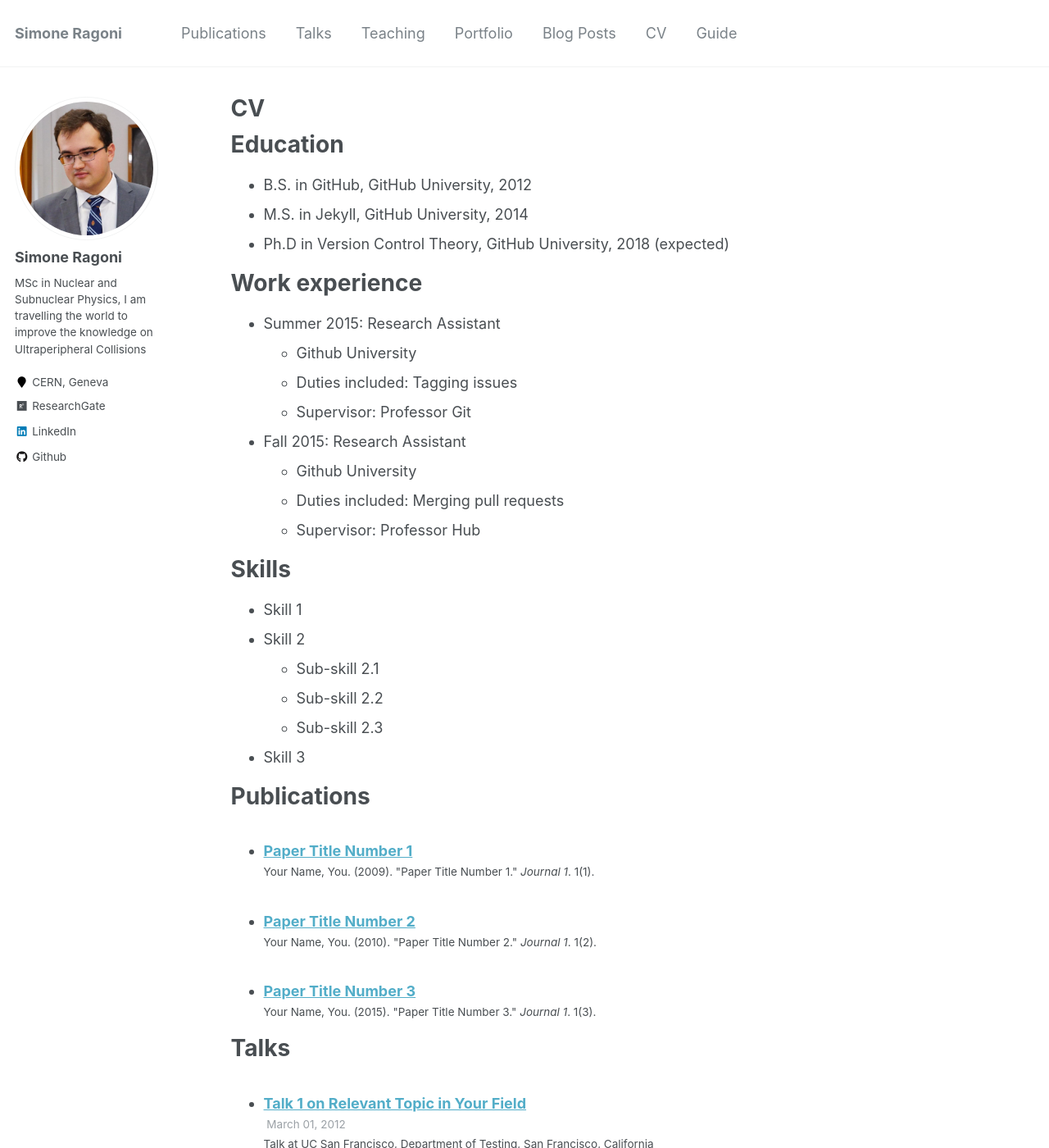
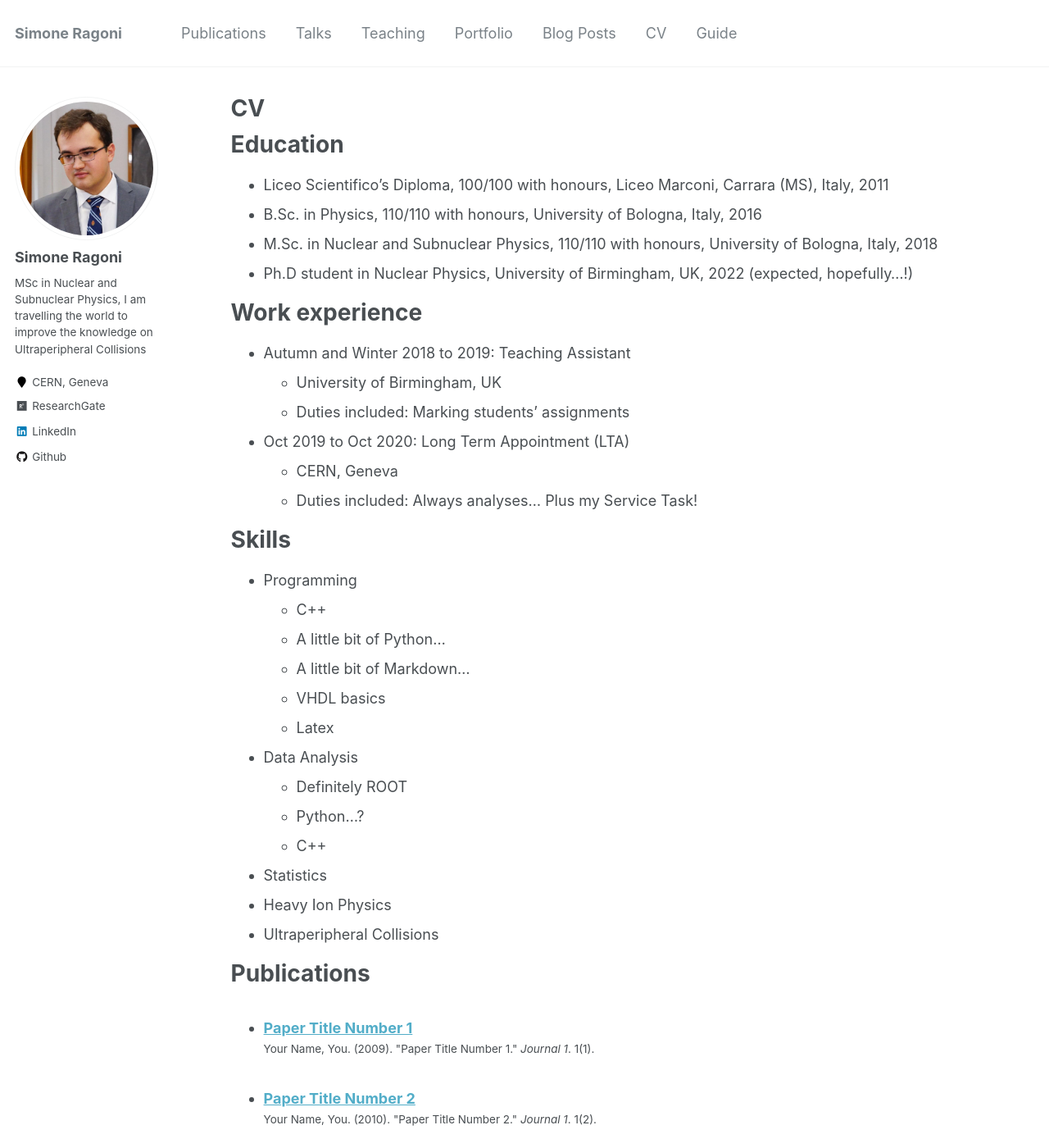
Before and after one commit to mdarabiamin/siragoni.github.io, a Jekyll site: the page built from _pages/cv.md, in a window 1280 px wide and 1400 px high. Shown: the whole window at 82% size. Built offline with Jekyll 4.4.1, drawn with Linux system fonts in a browser that asks for light colours; some of the changed text lies outside the part shown.

Commit message:
My CV in brief...

```diff
--- a/_pages/cv.md
+++ b/_pages/cv.md
@@ -11,30 +11,36 @@ redirect_from:
 
 Education
 ======
-* B.S. in GitHub, GitHub University, 2012
-* M.S. in Jekyll, GitHub University, 2014
-* Ph.D in Version Control Theory, GitHub University, 2018 (expected)
+* Liceo Scientifico's Diploma, 100/100 with honours, Liceo Marconi, Carrara (MS), Italy, 2011
+* B.Sc. in Physics, 110/110 with honours, University of Bologna, Italy, 2016
+* M.Sc. in Nuclear and Subnuclear Physics, 110/110 with honours, University of Bologna, Italy, 2018
+* Ph.D student in Nuclear Physics, University of Birmingham, UK, 2022 (expected, hopefully...!)
 
 Work experience
 ======
-* Summer 2015: Research Assistant
-  * Github University
-  * Duties included: Tagging issues
-  * Supervisor: Professor Git
+* Autumn and Winter 2018 to 2019: Teaching Assistant
+  * University of Birmingham, UK
+  * Duties included: Marking students' assignments
 
-* Fall 2015: Research Assistant
-  * Github University
-  * Duties included: Merging pull requests
-  * Supervisor: Professor Hub
+* Oct 2019 to Oct 2020: Long Term Appointment (LTA)
+  * CERN, Geneva
+  * Duties included: Always analyses... Plus my Service Task!
 
 Skills
 ======
-* Skill 1
-* Skill 2
-  * Sub-skill 2.1
-  * Sub-skill 2.2
-  * Sub-skill 2.3
-* Skill 3
+* Programming
+  * C++
+  * A little bit of Python...
+  * A little bit of Markdown...
+  * VHDL basics
+  * Latex
+* Data Analysis
+  * Definitely ROOT
+  * Python...?
+  * C++
+* Statistics
+* Heavy Ion Physics
+* Ultraperipheral Collisions
 
 Publications
 ======
```
Also changed, not shown: other parts of _pages/cv.md (+1 -1 lines).
